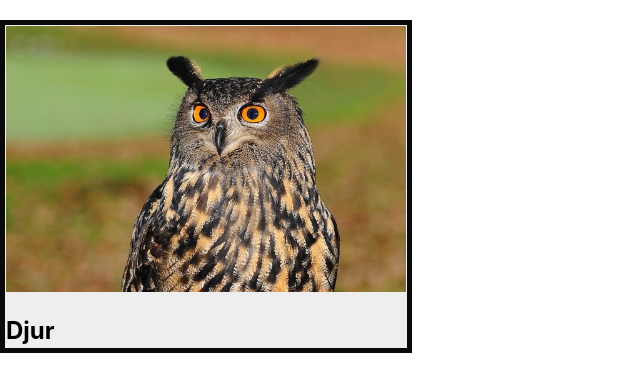
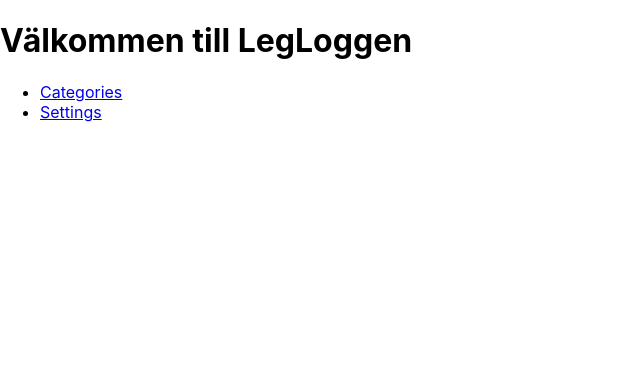
Before and after one commit to Adenholm/SysterLegLog, a React (Create React App) app: page / in a window 1280 px wide. Shown: the top 392 px of the page, without its empty margins (0-640 px from the left). Built offline with nearby package versions, Linux system fonts and the light colour scheme.

Commit message:
Fixade links from and to pages

```diff
--- a/src/App.jsx
+++ b/src/App.jsx
@@ -18,7 +18,7 @@ function App() {
     return (
       <div className="container">
 
-        < CategoryPage />
+        < Pages />
       </div>
     );
   }
--- a/src/Components/CategoryCard.css
+++ b/src/Components/CategoryCard.css
@@ -13,13 +13,24 @@
   max-width: 400px;
 }
 
+.cardButton {
+  cursor: pointer;
+}
 .frame {
     padding-top: 1px;
-    padding-right: 1px;
+    padding-right: 0px;
     padding-bottom: 22px;
-    padding-left: 1px;
+    padding-left: 0px;
     width: 400px;
     border: 5px solid rgb(10, 10, 10);
     height: 300px;
     background: #eee;
+    margin: '10px 5px 0px 5px';
 }
+
+.cardTitle {
+  position: absolute;
+  top: 50%;
+  left: 50%;
+  transform: translate(-50%, -50%);
+}
--- a/src/Components/CategoryCard.js
+++ b/src/Components/CategoryCard.js
@@ -1,17 +1,24 @@
 import React from "react";
 import "./CategoryCard.css"
+import { useState } from "react";
 
-function CategoryCard(props) {
+const CategoryCard = (props) => {
+
     return(
-        <div className="cardSize">
+
             <div className="cardBody">
-                <div className="frame">
-                    <img src={props.img} className= "photo"/>
-                    <h2 className="cardTitle">{props.title}</h2>
+
+                <button>
+                <img src={props.img} className= "photo"/>
+                <div className="container">
+                    <h2><b>{props.title}</b></h2>
+
                 </div>
+
+                </button>
             </div>
 
-        </div>
-    )
-}
+
+    );
+};
 export default CategoryCard;
--- a/src/Components/Pages.js
+++ b/src/Components/Pages.js
@@ -9,25 +9,20 @@ import {
   import Categori1 from './pages/CardPage';
   import Settings from './pages/Settings';
 import CardPage from './pages/CardPage';
+import CategoryCard from './CategoryCard';
+import CategoryPage from './pages/CategoryPage';
 
 
   const Pages = () => {
       return (
           <Router>
               < div className = "Pages">
-                  <ul>
-                      <li>
-                          < Link to = "/Cards">Blandat</Link>
-                      </li>
-                      <li>
-                          <Link to = "/Settings">Settings</Link>
-                      </li>
 
-                  </ul>
                   <Routes>
                       <Route exact path= '/' element ={< StartPage/>}></Route>
                       <Route exact path= '/Cards' element ={< CardPage/>}></Route>
                       <Route exact path= '/Settings' element ={< Settings/>}></Route>
+                      <Route exact path= '/CategoryPage' element ={< CategoryPage/>}></Route>
                   </Routes>
 
               </div>
--- a/src/Components/pages/CategoryPage.js
+++ b/src/Components/pages/CategoryPage.js
@@ -1,13 +1,17 @@
 import React from "react";
 import CategoryCard from "../CategoryCard"
 import owl from "../images/owl.jpg"
+import {Link} from 'react-router-dom';
 
 function CategoryPage (){
     return(
         <div>
-            <CategoryCard
-            img ={owl}
-            title="Djur" />
+            <Link to = "/Cards">
+                <CategoryCard
+                    img ={owl}
+                    title="Djur"
+                    />
+                </Link>
 
 
         </div>
--- a/src/Components/pages/Settings.js
+++ b/src/Components/pages/Settings.js
@@ -3,6 +3,7 @@ import React from "react";
 function Settings (){
     return <div>
         <h1>Settings</h1>
+
     </div>
 
 }
--- a/src/Components/pages/StartPage.js
+++ b/src/Components/pages/StartPage.js
@@ -1,8 +1,24 @@
 import React from "react";
+import CategoryCard from '../CategoryCard';
+import owl from "../images/owl.jpg"
+import {Link} from 'react-router-dom';
 
 function StartPage (){
-    return <div>
+    return (
+    <div>
         <h1>Välkommen till LegLoggen</h1>
+        <ul>
+
+            <li>
+                <Link to = "/CategoryPage">Categories</Link>
+            </li>
+            <li>
+                <Link to = "/Settings">Settings</Link>
+            </li>
+
+        </ul>
+
     </div>
+    );
 }
 export default StartPage;
```
Also changed, not shown: 1 other file (tests, documents, lock files or other folders).
